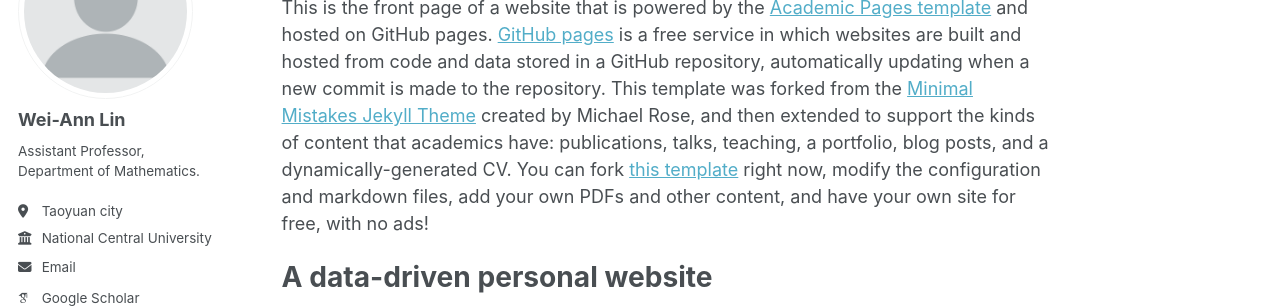
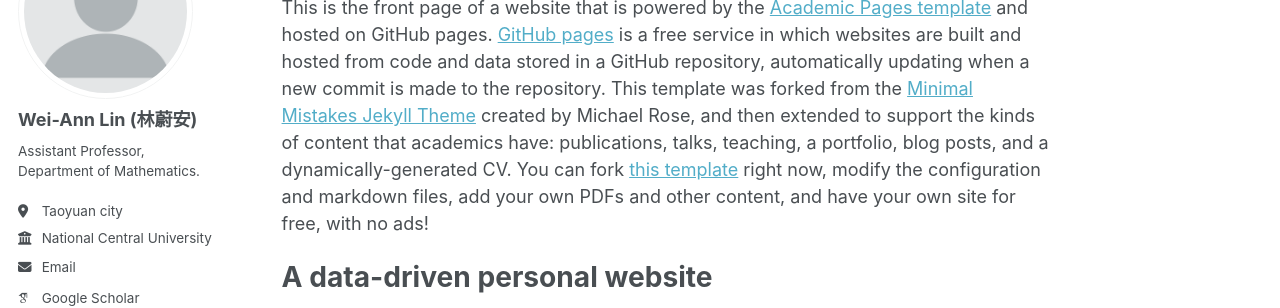
Before and after one commit to weiannlin/weiannlin.github.io, a Jekyll site: the page built from _pages/about.md, in a window 1280 px wide. Shown: the part 175-483 px from the top of the page. Built offline with Jekyll 4.4.1, drawn with Linux system fonts in a browser that asks for light colours; some web fonts are replaced.

Commit message:
Update sidebar Chinese name.

```diff
--- a/_config.yml
+++ b/_config.yml
@@ -23,7 +23,7 @@ repository               : "weiannlin/weiannlin.github.io"
 author:
   # Biographic information
   avatar           : "profile.png"
-  name             : "Wei-Ann Lin"
+  name             : "Wei-Ann Lin (林蔚安)"
   pronouns         : # example: "she/her"
   bio              : "Assistant Professor, Department of Mathematics."
   location         : "Taoyuan city"
```
Also changed, not shown: 1 other file.
